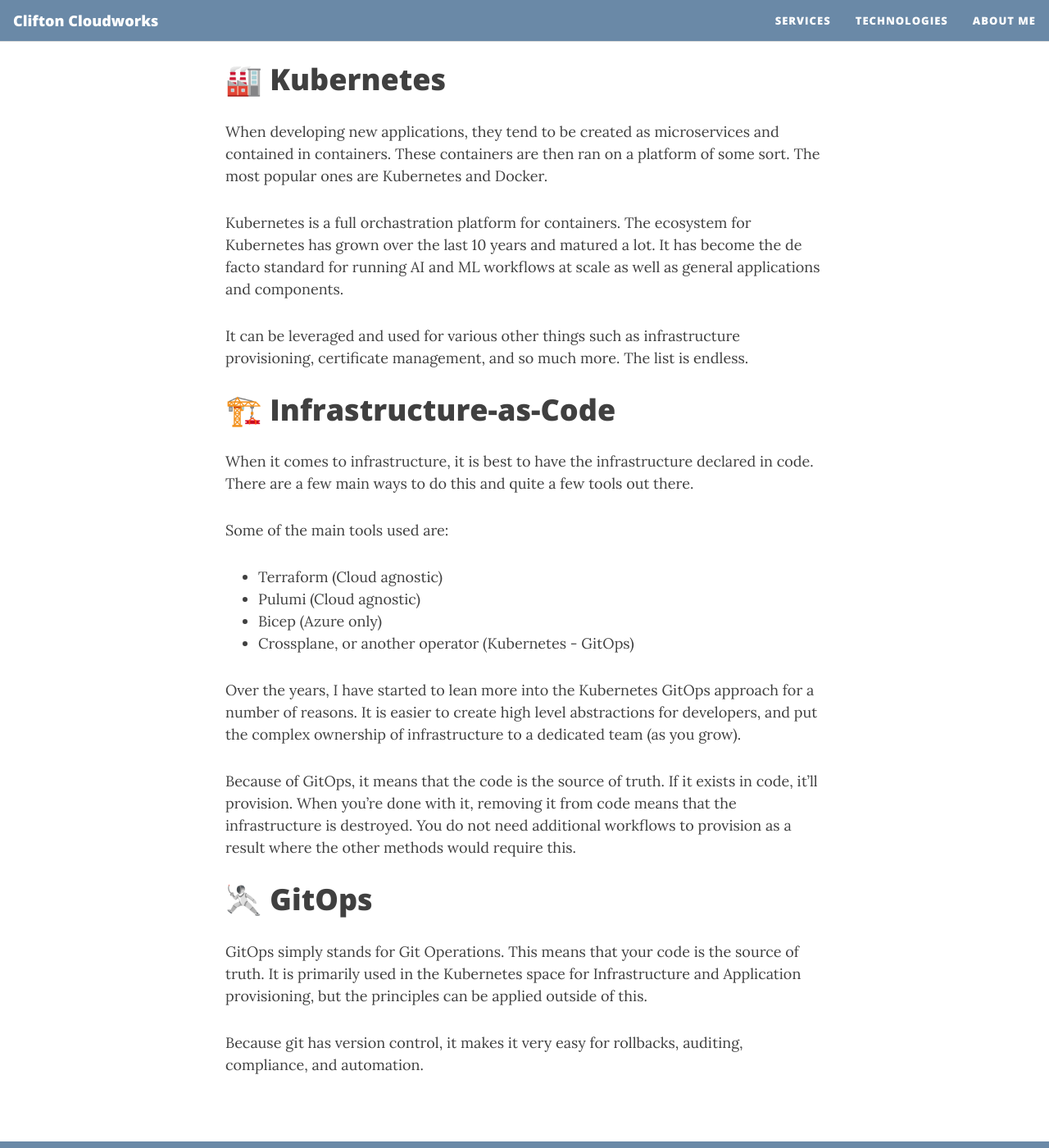
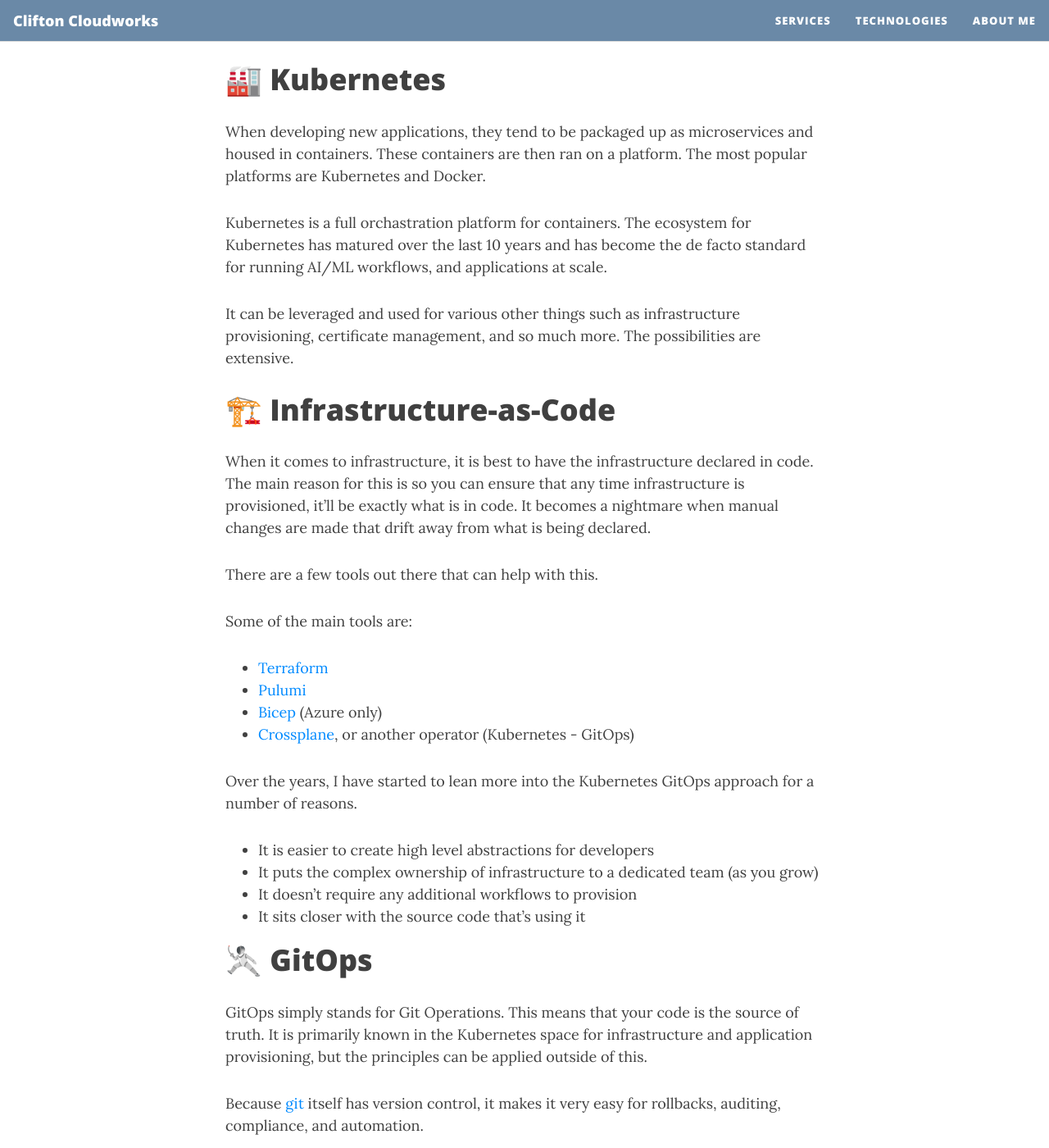
Before and after one commit to ChilledEther/business-site, a Jekyll site: the page built from pages/technologies.md, in a window 1280 px wide and 1400 px high, scrolled down 1027 px. Shown: the whole window at 82% size. Built offline with Jekyll 4.4.1, drawn with Linux system fonts in a browser that asks for light colours; some of the changed text lies outside the part shown.

Commit message:
docs: update gitops

```diff
--- a/pages/technologies.md
+++ b/pages/technologies.md
@@ -28,30 +28,38 @@
 
 # 🏭 Kubernetes
 
-When developing new applications, they tend to be created as microservices and contained in containers. These containers are then ran on a platform of some sort. The most popular ones are Kubernetes and Docker.
+When developing new applications, they tend to be packaged up as microservices and housed in containers. These containers are then ran on a platform. The most popular platforms are Kubernetes and Docker.
 
-Kubernetes is a full orchastration platform for containers. The ecosystem for Kubernetes has grown over the last 10 years and matured a lot. It has become the de facto standard for running AI and ML workflows at scale as well as general applications and components.
+Kubernetes is a full orchastration platform for containers. The ecosystem for Kubernetes has matured over the last 10 years and has become the de facto standard for running AI/ML workflows, and applications at scale.
 
-It can be leveraged and used for various other things such as infrastructure provisioning, certificate management, and so much more. The list is endless.
+It can be leveraged and used for various other things such as infrastructure provisioning, certificate management, and so much more. The possibilities are extensive.
 
 # 🏗️ Infrastructure-as-Code
 
-When it comes to infrastructure, it is best to have the infrastructure declared in code. There are a few main ways to do this and quite a few tools out there.
+When it comes to infrastructure, it is best to have the infrastructure declared in code. The main reason for this is so you can ensure that any time infrastructure is provisioned, it'll be exactly what is in code. It becomes a nightmare when manual changes are made that drift away from what is being declared.
 
-Some of the main tools used are:
+There are a few tools out there that can help with this.
 
-* Terraform (Cloud agnostic)
-* Pulumi (Cloud agnostic)
-* Bicep (Azure only)
-* Crossplane, or another operator (Kubernetes - GitOps)
+Some of the main tools are:
+
+* [Terraform](https://developer.hashicorp.com/terraform)
+* [Pulumi](https://www.pulumi.com/)
+* [Bicep](https://learn.microsoft.com/en-us/azure/azure-resource-manager/bicep/overview?tabs=bicep) (Azure only)
+* [Crossplane](https://www.crossplane.io/), or another operator (Kubernetes - GitOps)
 
 Over the years, I have started to lean more into the Kubernetes GitOps approach for a number of reasons.
-It is easier to create high level abstractions for developers, and put the complex ownership of infrastructure to a dedicated team (as you grow).
 
-Because of GitOps, it means that the code is the source of truth. If it exists in code, it'll provision. When you're done with it, removing it from code means that the infrastructure is destroyed. You do not need additional workflows to provision as a result where the other methods would require this.
+* It is easier to create high level abstractions for developers
+* It puts the complex ownership of infrastructure to a dedicated team (as you grow)
+* It doesn't require any additional workflows to provision
+* It sits closer with the source code that's using it
 
 # 🤺 GitOps
 
-GitOps simply stands for Git Operations. This means that your code is the source of truth. It is primarily used in the Kubernetes space for Infrastructure and Application provisioning, but the principles can be applied outside of this.
+GitOps simply stands for Git Operations. This means that your code is the source of truth. It is primarily known in the Kubernetes space for infrastructure and application provisioning, but the principles can be applied outside of this.
 
-Because git has version control, it makes it very easy for rollbacks, auditing, compliance, and automation.
+Because [git](https://git-scm.com/book/en/v2/Getting-Started-What-is-Git) itself has version control, it makes it very easy for rollbacks, auditing, compliance, and automation.
+
+With a strong foundation, you will be able to rapidly develop and deploy your application at ease. This makes scaling your application very easy.
+
+The tech world is slowly moving towards an intent driven way of dealing with infrastructure, making AI + GitOps the modern approach with kubernetes being the core engine for the platform.
```
